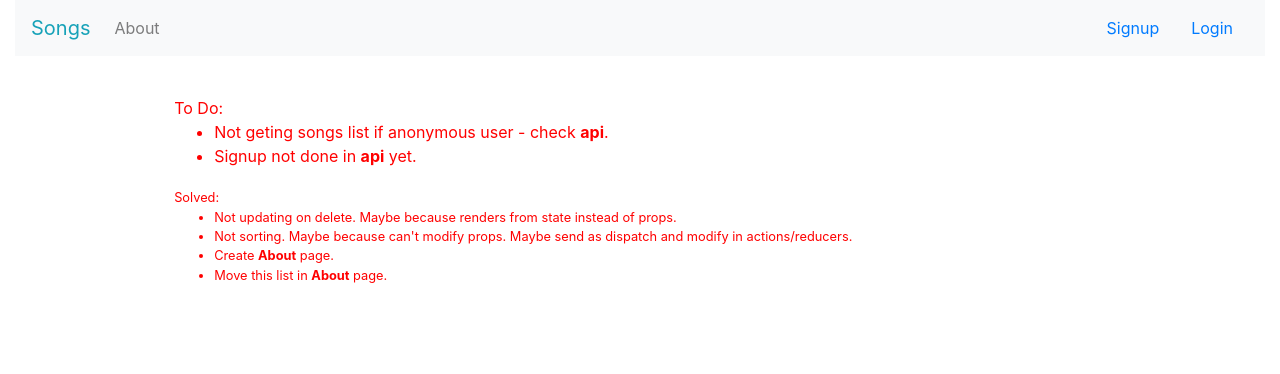
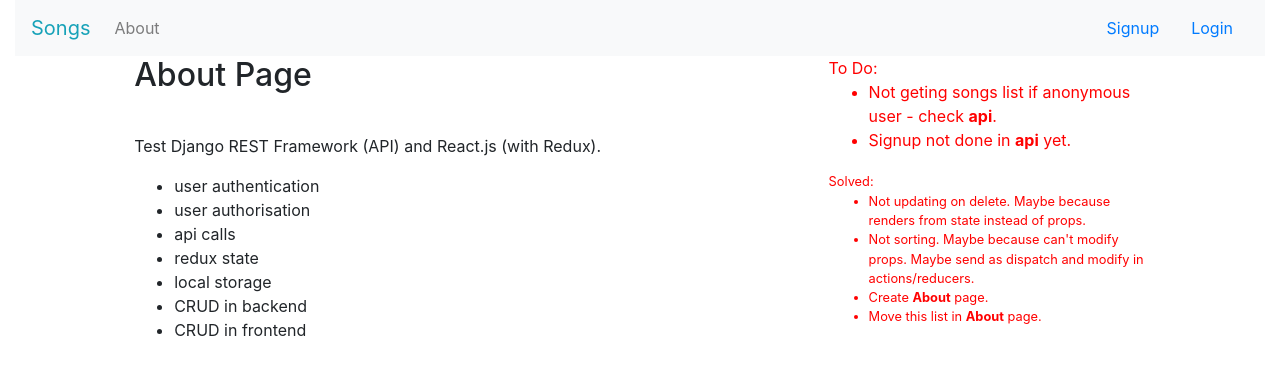
Before and after one commit to ionescuig/songs-django-react, a React (Create React App) app in the folder frontend/: page /about in a window 1280 px wide. Shown: the top 374 px of the page. Built offline with nearby package versions, Linux system fonts and the light colour scheme.

Commit message:
updated About Page

```diff
--- a/frontend/src/components/app/About.js
+++ b/frontend/src/components/app/About.js
@@ -7,40 +7,45 @@ class AboutPage extends React.Component {
 
     return (
       <div className="col-md-10 offset-md-1">
+        <div className="row">
 
-        {/* Errors */}
-        <div  style={{color: "red", margin: 40}}>
+          <div className="col-md-8">
+            <h2 style={{marginBottom: 40}}>About Page</h2>
+            <p>Test Django REST Framework (API) and React.js (with Redux).</p>
+            <ul>
+              <li>user authentication</li>
+              <li>user authorisation</li>
+              <li>api calls</li>
+              <li>redux state</li>
+              <li>local storage</li>
+              <li>CRUD in backend</li>
+              <li>CRUD in frontend</li>
+            </ul>
+          </div>
+
+
+          <div className="col-md-4" style={{color: "red"}}>
             <div>
               To Do:
               <ul>
-              <li>
-                Not geting songs list if anonymous user - check <strong>api</strong>.
-              </li>
-              <li>
-                Signup not done in <strong>api</strong> yet.
-              </li>
+                <li>Not geting songs list if anonymous user - check <strong>api</strong>.</li>
+                <li>Signup not done in <strong>api</strong> yet.</li>
               </ul>
             </div>
+
             <div><small>
               Solved:
               <ul>
-              <li>
-                Not updating on delete. Maybe because renders from state instead of props.
-              </li>
-              <li>
-                Not sorting. Maybe because can't modify props.  Maybe send as dispatch and modify in actions/reducers.
-              </li>
-              <li>
-                Create <strong>About</strong> page.
-              </li>
-              <li>
-                Move this list in <strong>About</strong> page.
-              </li>
+                <li>Not updating on delete. Maybe because renders from state instead of props.</li>
+                <li>Not sorting. Maybe because can't modify props.  Maybe send as dispatch and modify in actions/reducers.</li>
+                <li>Create <strong>About</strong> page.</li>
+                <li>Move this list in <strong>About</strong> page.</li>
               </ul>
             </small></div>
           </div>
+
         </div>
-
+      </div>
     )
   }
 }
```
Lines whose indentation alone changed are shown as unchanged.
